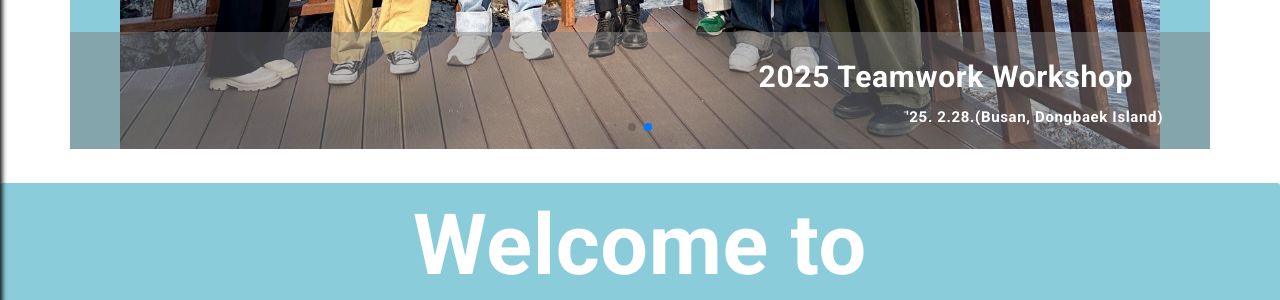
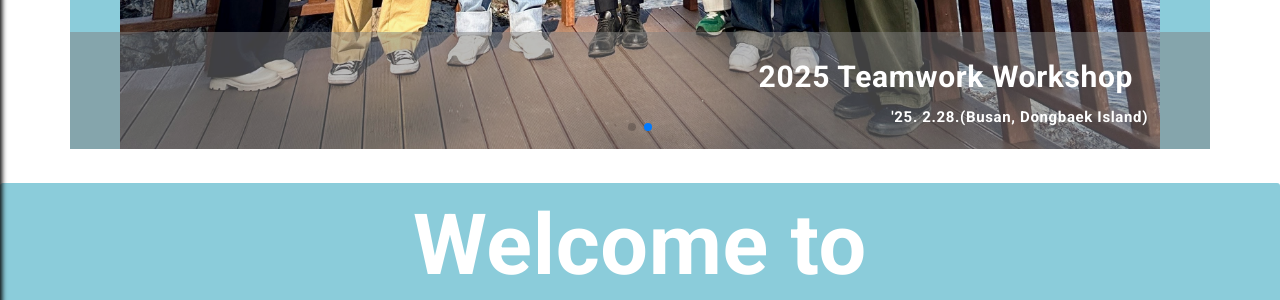
Before and after one commit to pnucvlab/pnucvlab.github.io, a Jekyll site: the page built from index.html, in a window 1280 px wide and 1334 px high. Shown: the part 735-1035 px from the top of the window. Built offline with Jekyll 4.4.1, drawn with Linux system fonts in a browser that asks for light colours; the list of posts is cut into pages by our own code.

Commit message:
edit notice

```diff
--- a/assets/css/main.css
+++ b/assets/css/main.css
@@ -34,7 +34,7 @@ body {
 
   .notice-swiper .notice-slide .notice-text {
 	font-size: 15px;
-	margin-right: 2em;
+	margin-right: 3em;
 	font-weight: 600;
 	text-align: right;
 	color: #ffffff;
```
